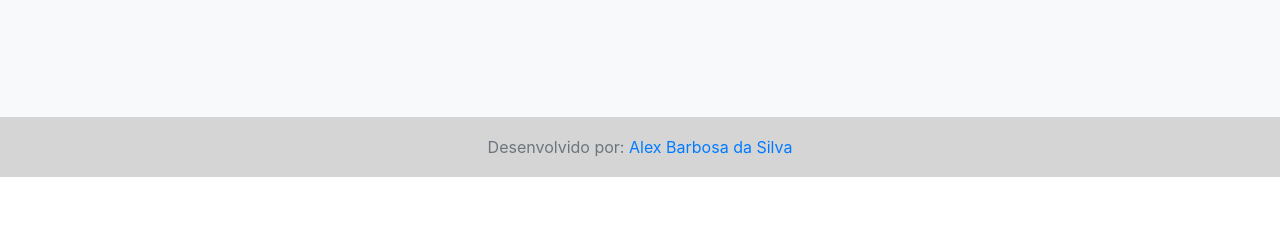
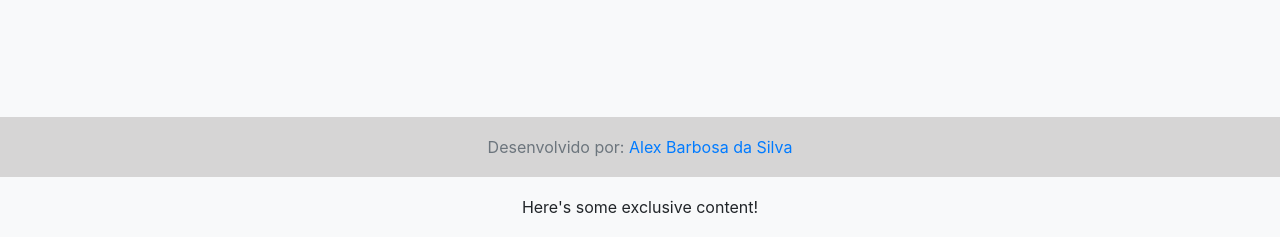
Before and after one commit to alexbarbosa26/wmanage, a Django app: a page that uses templates/base.html in a window 1280 px wide. Shown: the part 623-860 px from the top of the page. Before the commit the page ends 800 px from the top, so only its background shows below. Run offline with Django 3.2, Linux system fonts and the light colour scheme; parts of the project's set-up code (start-up, migrations or seed data) failed here and were passed over; some libraries are stand-ins or nearby versions.

Commit message:
first commit

```diff
--- a/templates/base.html
+++ b/templates/base.html
@@ -1,6 +1,7 @@
 <!DOCTYPE html>
 <html lang="pt-br">
 <head>
+    <meta name="monetization" content="$ilp.uphold.com/4qaL8d2i2hw2">
     {% load static %}
     {% load user_tags %}
     <meta charset="UTF-8">
@@ -23,7 +24,13 @@
     <link rel="stylesheet" type="text/css" href="{% static 'style/responsive.bootstrap4.min.css' %}">
     <script type="text/javascript" src="https://cdn.datatables.net/v/dt/dt-1.11.3/datatables.min.js"></script>
     <script src="{% static 'js/dataTables.responsive.min.js' %}"></script>
-
+    <script>
+      if (document.monetization) {
+        document.monetization.addEventListener('monetizationstart', () => {
+          document.getElementById('exclusive').classList.remove('hidden')
+        })
+      }
+    </script>
     <title>{% block title %}{% endblock %}</title>
 </head>
 <body class="bg-light">
@@ -160,7 +167,6 @@
         </nav>
     </header>
   </article>
-
     <aside>
       <main class="container" role="main">
         <div class="container-fluid">
@@ -186,6 +192,7 @@
       <div class="container">
         <span class="text-muted">Desenvolvido por:</span> <a href="#">Alex Barbosa da Silva</a>
       </div>
+      <div id="exclusive" class="hidden">Here's some exclusive content!</div>
     </footer>
     <!-- Icons -->
     <script src="https://unpkg.com/feather-icons/dist/feather.min.js"></script>
```
